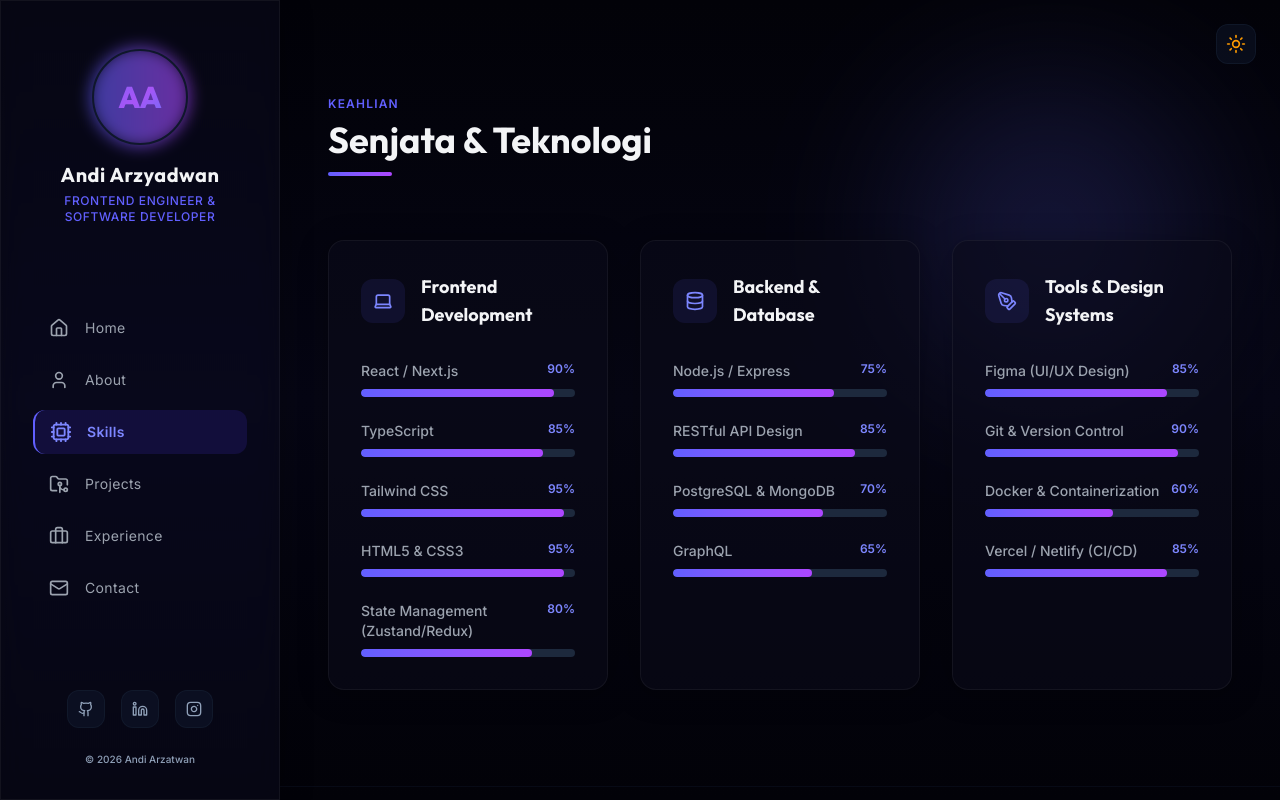
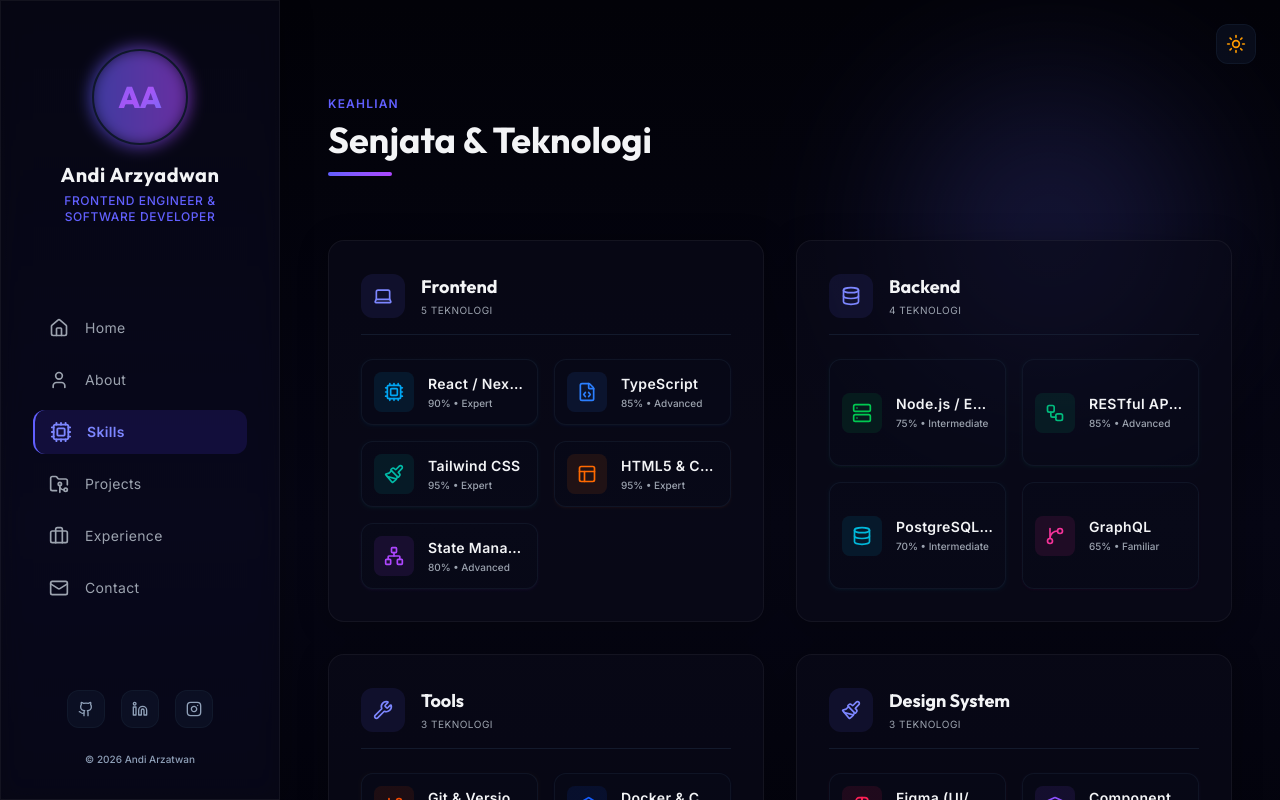
Before and after one commit to arzyadwan/Andi-Porto, a Next.js app: page /skills in a window 1280 px wide. Shown: the top 800 px of the page. Built offline with nearby package versions, Linux system fonts and the light colour scheme.

Commit message:
feat: change skills to icons layout and divide into 4 categories

```diff
--- a/src/components/Skills.tsx
+++ b/src/components/Skills.tsx
@@ -1,8 +1,24 @@
 "use client";
 
-import React, { useEffect, useState, useRef } from "react";
+import React from "react";
 import { skillCategories } from "../data/portfolioData";
-import { Laptop, Database, PenTool } from "lucide-react";
+import {
+  Laptop,
+  Database,
+  Wrench,
+  Paintbrush,
+  Cpu,
+  FileCode,
+  Layout,
+  Network,
+  Server,
+  Workflow,
+  GitBranch,
+  Container,
+  Figma,
+  Layers,
+  FileText
+} from "lucide-react";
 import { useScrollAnimation } from "@/hooks/useScrollAnimation";
 
 export default function Skills() {
@@ -10,9 +26,70 @@ export default function Skills() {
   const [gridRef, gridVisible] = useScrollAnimation<HTMLDivElement>({ threshold: 0.1 });
 
   const getCategoryIcon = (title: string) => {
-    if (title.includes("Frontend")) return Laptop;
-    if (title.includes("Backend")) return Database;
-    return PenTool;
+    const lowercaseTitle = title.toLowerCase();
+    if (lowercaseTitle.includes("frontend")) return Laptop;
+    if (lowercaseTitle.includes("backend")) return Database;
+    if (lowercaseTitle.includes("tools")) return Wrench;
+    return Paintbrush; // Design System
+  };
+
+  const getSkillConfig = (name: string) => {
+    const lowercaseName = name.toLowerCase();
+
+    if (lowercaseName.includes("react") || lowercaseName.includes("next")) {
+      return { icon: Cpu, color: "text-sky-500", bg: "bg-sky-500/10", border: "hover:border-sky-500/30", glow: "shadow-sky-500/5" };
+    }
+    if (lowercaseName.includes("typescript")) {
+      return { icon: FileCode, color: "text-blue-500", bg: "bg-blue-500/10", border: "hover:border-blue-500/30", glow: "shadow-blue-500/5" };
+    }
+    if (lowercaseName.includes("tailwind")) {
+      return { icon: Paintbrush, color: "text-teal-500", bg: "bg-teal-500/10", border: "hover:border-teal-500/30", glow: "shadow-teal-500/5" };
+    }
+    if (lowercaseName.includes("html") || lowercaseName.includes("css")) {
+      return { icon: Layout, color: "text-orange-500", bg: "bg-orange-500/10", border: "hover:border-orange-500/30", glow: "shadow-orange-500/5" };
+    }
+    if (lowercaseName.includes("state") || lowercaseName.includes("zustand") || lowercaseName.includes("redux")) {
+      return { icon: Network, color: "text-purple-500", bg: "bg-purple-500/10", border: "hover:border-purple-500/30", glow: "shadow-purple-500/5" };
+    }
+    if (lowercaseName.includes("node") || lowercaseName.includes("express")) {
+      return { icon: Server, color: "text-green-500", bg: "bg-green-500/10", border: "hover:border-green-500/30", glow: "shadow-green-500/5" };
+    }
+    if (lowercaseName.includes("api") || lowercaseName.includes("restful")) {
+      return { icon: Workflow, color: "text-emerald-500", bg: "bg-emerald-500/10", border: "hover:border-emerald-500/30", glow: "shadow-emerald-500/5" };
+    }
+    if (lowercaseName.includes("postgresql") || lowercaseName.includes("mongodb") || lowercaseName.includes("database")) {
+      return { icon: Database, color: "text-cyan-500", bg: "bg-cyan-500/10", border: "hover:border-cyan-500/30", glow: "shadow-cyan-500/5" };
+    }
+    if (lowercaseName.includes("graphql")) {
+      return { icon: GitBranch, color: "text-pink-500", bg: "bg-pink-500/10", border: "hover:border-pink-500/30", glow: "shadow-pink-500/5" };
+    }
+    if (lowercaseName.includes("git")) {
+      return { icon: GitBranch, color: "text-orange-600", bg: "bg-orange-600/10", border: "hover:border-orange-600/30", glow: "shadow-orange-600/5" };
+    }
+    if (lowercaseName.includes("docker")) {
+      return { icon: Container, color: "text-blue-600", bg: "bg-blue-600/10", border: "hover:border-blue-600/30", glow: "shadow-blue-600/5" };
+    }
+    if (lowercaseName.includes("vercel") || lowercaseName.includes("netlify")) {
+      return { icon: Server, color: "text-slate-800 dark:text-slate-100", bg: "bg-slate-500/10", border: "hover:border-slate-500/30", glow: "shadow-slate-500/5" };
+    }
+    if (lowercaseName.includes("figma")) {
+      return { icon: Figma, color: "text-rose-500", bg: "bg-rose-500/10", border: "hover:border-rose-500/30", glow: "shadow-rose-500/5" };
+    }
+    if (lowercaseName.includes("component") || lowercaseName.includes("story")) {
+      return { icon: Layers, color: "text-violet-500", bg: "bg-violet-500/10", border: "hover:border-violet-500/30", glow: "shadow-violet-500/5" };
+    }
+    if (lowercaseName.includes("token") || lowercaseName.includes("style")) {
+      return { icon: FileText, color: "text-amber-500", bg: "bg-amber-500/10", border: "hover:border-amber-500/30", glow: "shadow-amber-500/5" };
+    }
+
+    return { icon: Cpu, color: "text-indigo-500", bg: "bg-indigo-500/10", border: "hover:border-indigo-500/30", glow: "shadow-indigo-500/5" };
+  };
+
+  const getProficiencyLabel = (level: number) => {
+    if (level >= 90) return "Expert";
+    if (level >= 80) return "Advanced";
+    if (level >= 70) return "Intermediate";
+    return "Familiar";
   };
 
   return (
@@ -38,14 +115,14 @@ export default function Skills() {
           <div className="section-line w-16 h-1 bg-gradient-to-r from-indigo-500 to-purple-500 rounded-full mt-3"></div>
         </div>
 
-        {/* Categories Grid */}
+        {/* Categories Grid - 2x2 layout */}
         <div
           ref={gridRef}
           data-visible={gridVisible ? "true" : undefined}
-          className="scroll-fade-up grid grid-cols-1 lg:grid-cols-3 gap-8 stagger-children"
+          className="scroll-fade-up grid grid-cols-1 md:grid-cols-2 gap-8 stagger-children"
         >
           {skillCategories.map((category, index) => {
-            const Icon = getCategoryIcon(category.title);
+            const CatIcon = getCategoryIcon(category.title);
             return (
               <div
                 key={index}
@@ -53,40 +130,47 @@ export default function Skills() {
                 className="scroll-zoom-in glass-effect p-8 rounded-2xl border border-slate-200 dark:border-slate-800/40 flex flex-col hover:border-indigo-500/40 hover:shadow-lg hover:shadow-indigo-500/10 transition-all duration-300"
               >
                 {/* Category Header */}
-                <div className="flex items-center gap-4 mb-8">
+                <div className="flex items-center gap-4 mb-6 border-b border-slate-100 dark:border-slate-800/60 pb-4">
                   <div className="p-3 rounded-xl bg-indigo-500/10 text-indigo-600 dark:text-indigo-400">
-                    <Icon className="w-5 h-5" />
+                    <CatIcon className="w-5 h-5" />
                   </div>
+                  <div>
                     <h3 className="font-heading font-bold text-lg text-text-primary">
                       {category.title}
                     </h3>
+                    <p className="text-[10px] text-text-secondary uppercase tracking-wider mt-0.5">
+                      {category.skills.length} Teknologi
+                    </p>
+                  </div>
                 </div>
 
-                {/* Skill List */}
-                <div className="space-y-6 flex-1">
-                  {category.skills.map((skill, skillIndex) => (
-                    <div key={skillIndex} className="space-y-2">
-                      <div className="flex justify-between text-sm">
-                        <span className="font-medium text-text-secondary">
+                {/* Skill List as Grid of Icons/Cards */}
+                <div className="grid grid-cols-1 sm:grid-cols-2 gap-4 flex-1">
+                  {category.skills.map((skill, skillIndex) => {
+                    const config = getSkillConfig(skill.name);
+                    const SkillIcon = config.icon;
+                    return (
+                      <div
+                        key={skillIndex}
+                        className={`flex items-center gap-3.5 p-3 rounded-xl border border-slate-100 dark:border-slate-800/40 bg-slate-50/50 dark:bg-slate-900/10 hover:bg-white dark:hover:bg-slate-900/40 transition-all duration-300 group shadow-sm hover:shadow-md ${config.border} ${config.glow}`}
+                      >
+                        {/* Technology Icon Wrapper */}
+                        <div className={`p-2.5 rounded-lg transition-transform duration-300 group-hover:scale-110 ${config.bg} ${config.color}`}>
+                          <SkillIcon className="w-5 h-5" />
+                        </div>
+
+                        {/* Technology Label & Level */}
+                        <div className="flex flex-col min-w-0">
+                          <span className="font-semibold text-text-primary text-sm tracking-wide truncate group-hover:text-indigo-500 dark:group-hover:text-indigo-400 transition-colors">
                             {skill.name}
                           </span>
-                        <span className="text-indigo-600 dark:text-indigo-400 font-semibold text-xs">
-                          {skill.level}%
+                          <span className="text-[10px] text-text-secondary font-medium mt-0.5">
+                            {skill.level}% • {getProficiencyLabel(skill.level)}
                           </span>
                         </div>
-
-                      {/* Progress Bar Container — track bg is visible in both modes */}
-                      <div className="h-2 w-full bg-slate-300 dark:bg-slate-800 rounded-full overflow-hidden">
-                        <div
-                          className="h-full bg-gradient-to-r from-indigo-500 to-purple-500 rounded-full transition-all duration-1000 ease-out"
-                          style={{
-                            width: gridVisible ? `${skill.level}%` : "0%",
-                            transitionDelay: `${skillIndex * 80}ms`,
-                          }}
-                        ></div>
                       </div>
-                    </div>
-                  ))}
+                    );
+                  })}
                 </div>
               </div>
             );
--- a/src/data/portfolioData.ts
+++ b/src/data/portfolioData.ts
@@ -71,7 +71,7 @@ export const personalInfo = {
 
 export const skillCategories: SkillCategory[] = [
   {
-    title: "Frontend Development",
+    title: "Frontend",
     skills: [
       { name: "React / Next.js", level: 90, icon: "React" },
       { name: "TypeScript", level: 85, icon: "TypeScript" },
@@ -81,7 +81,7 @@ export const skillCategories: SkillCategory[] = [
     ],
   },
   {
-    title: "Backend & Database",
+    title: "Backend",
     skills: [
       { name: "Node.js / Express", level: 75, icon: "NodeJS" },
       { name: "RESTful API Design", level: 85, icon: "API" },
@@ -90,12 +90,19 @@ export const skillCategories: SkillCategory[] = [
     ],
   },
   {
-    title: "Tools & Design Systems",
+    title: "Tools",
     skills: [
-      { name: "Figma (UI/UX Design)", level: 85, icon: "Figma" },
       { name: "Git & Version Control", level: 90, icon: "Git" },
       { name: "Docker & Containerization", level: 60, icon: "Docker" },
       { name: "Vercel / Netlify (CI/CD)", level: 85, icon: "Vercel" },
+    ],
+  },
+  {
+    title: "Design System",
+    skills: [
+      { name: "Figma (UI/UX Design)", level: 85, icon: "Figma" },
+      { name: "Component-driven Development", level: 80, icon: "Component" },
+      { name: "Design Tokens & Style Guides", level: 85, icon: "StyleGuide" },
     ],
   },
 ];
```
Lines whose indentation alone changed are shown as unchanged.
